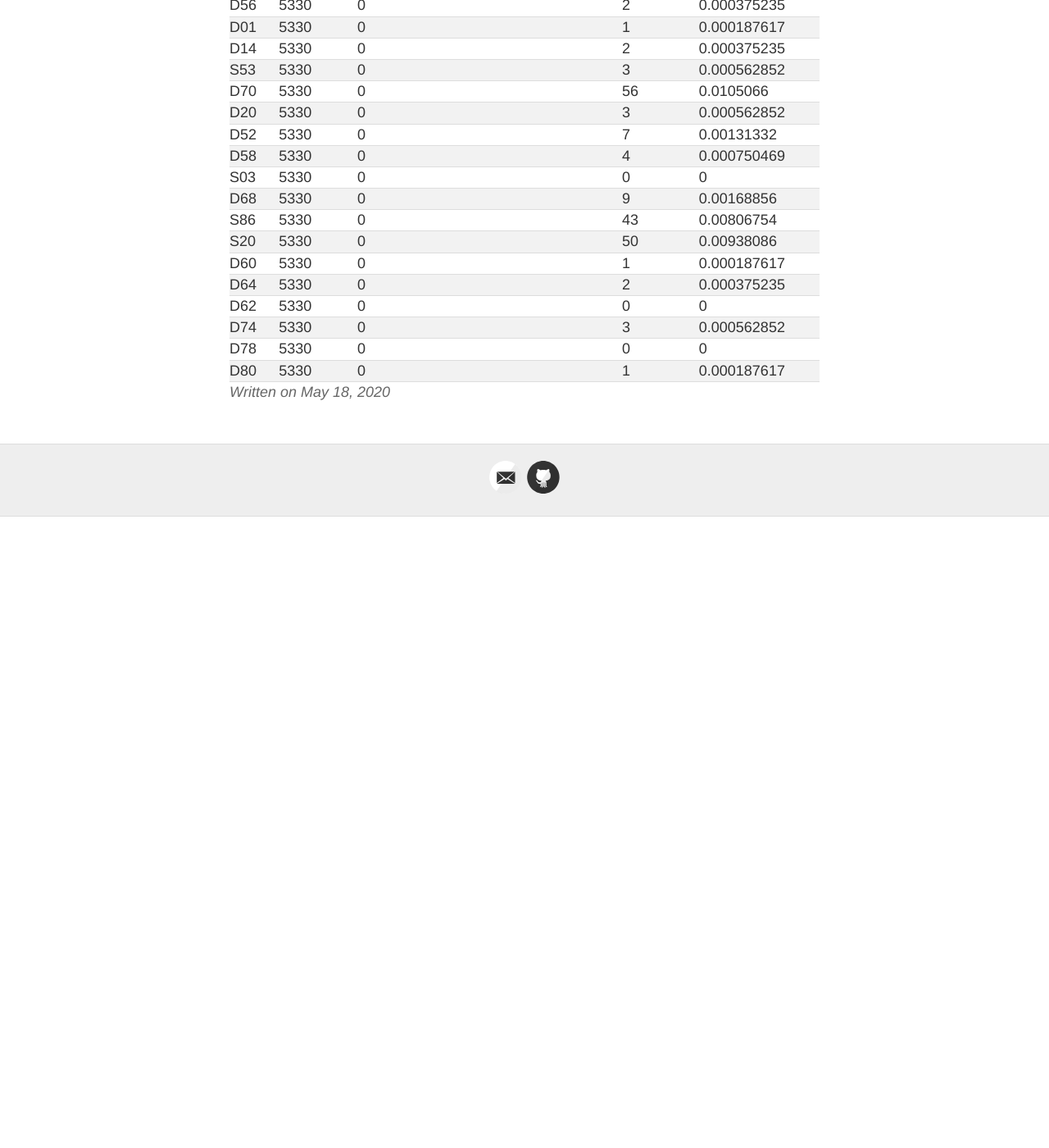
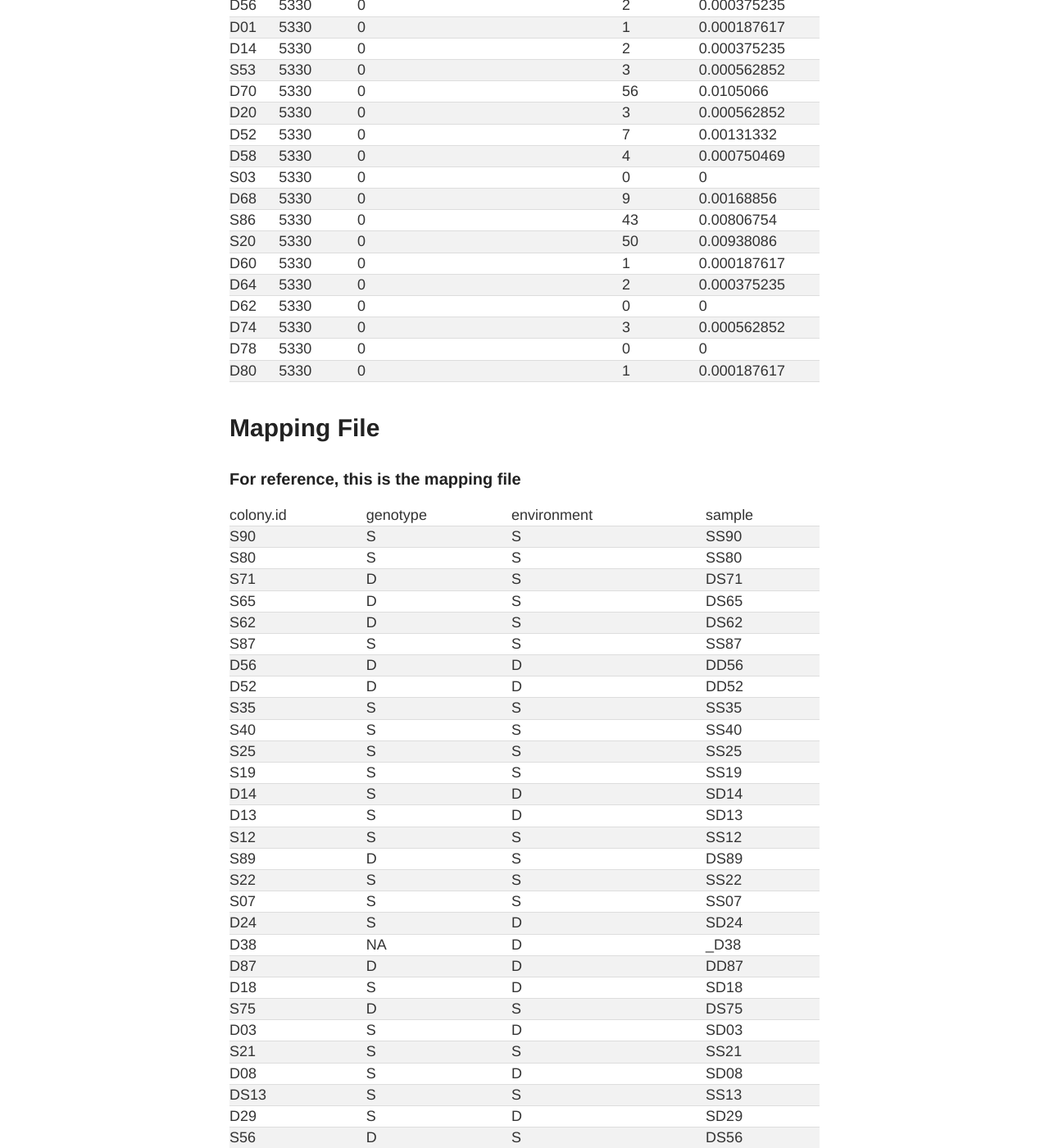
Before and after one commit to Mwags24/Brevolium_Notebook, a Jekyll site: the page built from _posts/2020-5-18-Changing_Depths.md, in a window 1280 px wide and 1400 px high, scrolled down 11219 px. Shown: the whole window at 82% size. Built offline with Jekyll 4.4.1, drawn with Linux system fonts in a browser that asks for light colours; before the commit the page ends 11849 px from its top, so only the background shows below that; some of the changed text lies outside the part shown.

Commit message:
adding mapping file

```diff
--- a/_posts/2020-5-18-Changing_Depths.md
+++ b/_posts/2020-5-18-Changing_Depths.md
@@ -396,3 +396,58 @@ cat brevolium_snps_biallelic_mac3_miss50_30x.imiss
 |D74|	5330|	0|	3	|  0.000562852|
 |D78|	5330|	0|	0	|  0|
 |D80|	5330|	0|	1	|  0.000187617|
+
+
+
+
+
+# Mapping File
+### For reference, this is the mapping file
+
+|colony.id|	genotype|	environment|	sample|
+|S90|	S|	S|	SS90|
+|S80|	S|	S|	SS80|
+|S71|	D|	S|	DS71|
+|S65|	D|	S|	DS65|
+|S62|	D|	S|	DS62|
+|S87|	S|	S|	SS87|
+|D56|	D|	D|	DD56|
+|D52|	D|	D|	DD52|
+|S35|	S|	S|	SS35|
+|S40|	S|	S|	SS40|
+|S25|	S|	S|	SS25|
+|S19|	S|	S|	SS19|
+|D14|	S|	D|	SD14|
+|D13|	S|	D|	SD13|
+|S12|	S|	S|	SS12|
+|S89|	D|	S|	DS89|
+|S22|	S|	S|	SS22|
+|S07|	S|	S|	SS07|
+|D24|	S|	D|	SD24|
+|D38|	NA|	D|	_D38|
+|D87|	D|	D|	DD87|
+|D18|	S|	D|	SD18|
+|S75|	D|	S|	DS75|
+|D03|	S|	D|	SD03|
+|S21|	S|	S|	SS21|
+|D08|	S|	D|	SD08|
+|DS13|	S|	S|	SS13|
+|D29|	S|	D|	SD29|
+|S56|	D|	S|	DS56|
+|D01|	S|	D|	SD01|
+|S14|	S|	S|	SS14|
+|S53|	D|	S|	DS53|
+|D70|	D|	D|	DD70|
+|D20|	D|	D|	DD20|
+|S52|	D|	S|	DS52|
+|D58|	D|	D|	DD58|
+|S03|	NA|	S|	_S03|
+|D68|	D|	D|	DD68|
+|S86|	D|	S|	DS86|
+|S20|	S|	S|	SS20|
+|D60|	D|	D|	DD60|
+|D64|	D|	D|	DD64|
+|D62|	S|	D|	SD62|
+|D74|	D|	D|	DD74|
+|D78|	D|	D|	DD78|
+|D80|	S|	D|	SD80|
```
Also changed, not shown: _posts/Mapping_file_2.md (added, +47 -0 lines), 1 other file.
